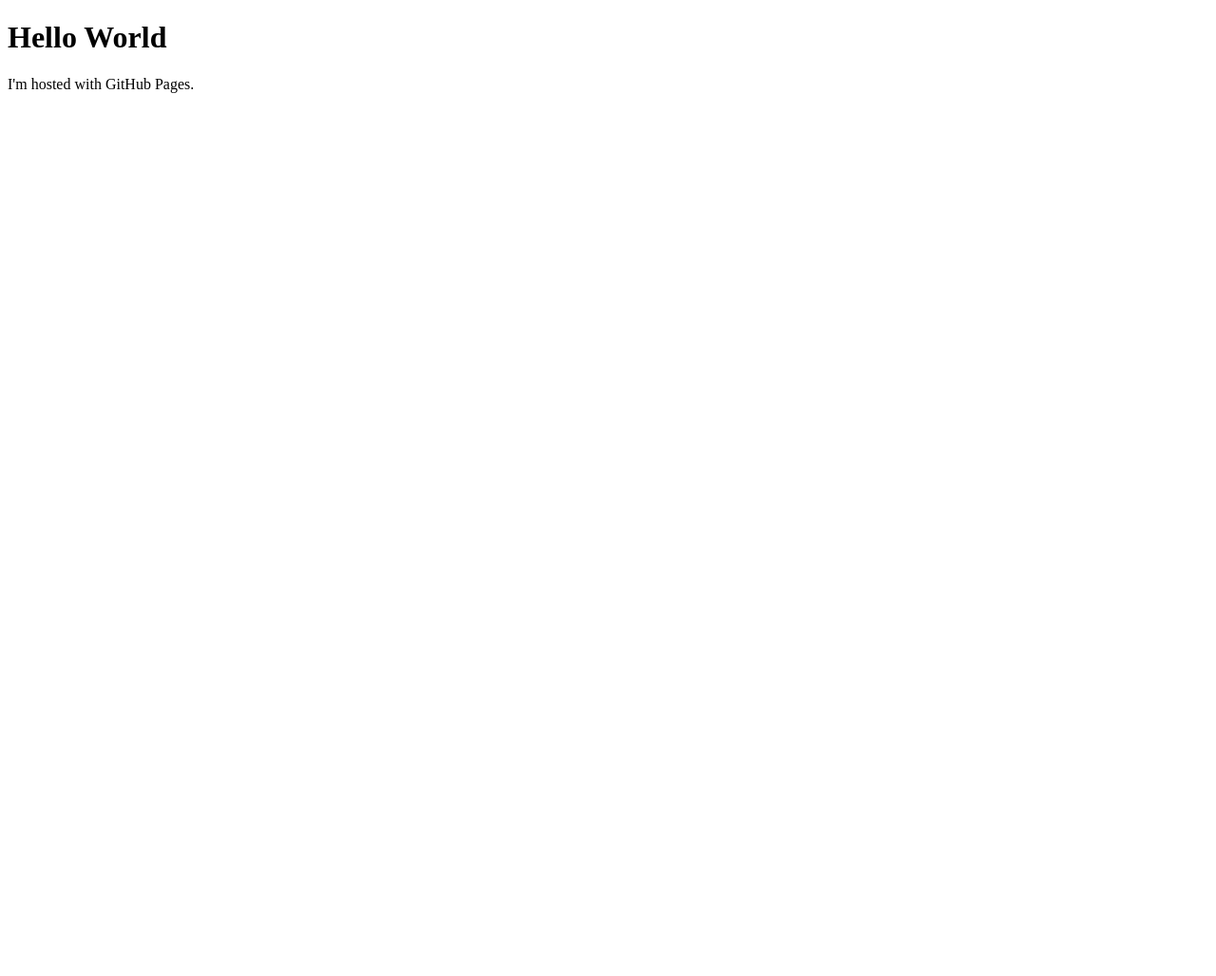
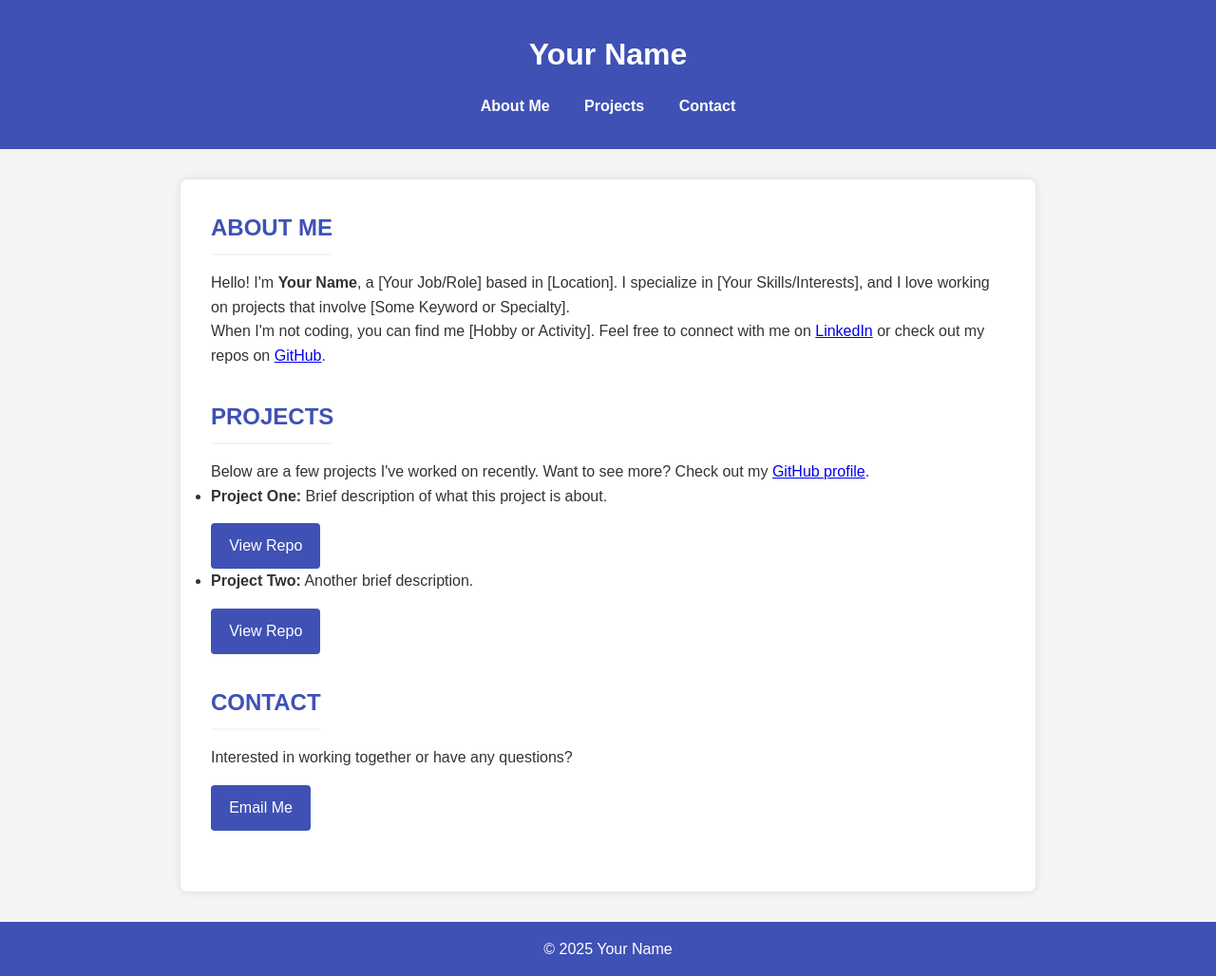
Before and after one commit to yameenzs/yameenzs.github.io, a plain HTML site: page index.html in a window 1280 px wide. Shown: the whole page at 95% size. Before the commit the page ends 800 px from the top, so only its background shows below. Drawn offline with Linux system fonts and the light colour scheme.

Commit message:
New index.html page

```diff
--- a/index.html
+++ b/index.html
@@ -1,7 +1,161 @@
 <!DOCTYPE html>
-<html>
+<html lang="en">
+<head>
+  <meta charset="UTF-8" />
+  <title>My Portfolio</title>
+  <meta name="viewport" content="width=device-width, initial-scale=1" />
+  <style>
+    /* Basic Reset */
+    * {
+      margin: 0;
+      padding: 0;
+      box-sizing: border-box;
+    }
+    body {
+      font-family: Arial, sans-serif;
+      color: #333;
+      line-height: 1.6;
+      background: #f4f4f4;
+    }
+    header {
+      background: #3f51b5;
+      color: #fff;
+      padding: 2rem 1rem;
+      text-align: center;
+    }
+    header h1 {
+      margin-bottom: 0.5rem;
+    }
+    nav {
+      margin-top: 1rem;
+    }
+    nav a {
+      color: #fff;
+      text-decoration: none;
+      margin: 0 1rem;
+      font-weight: bold;
+    }
+    nav a:hover {
+      text-decoration: underline;
+    }
+    main {
+      max-width: 900px;
+      margin: 2rem auto;
+      background: #fff;
+      padding: 2rem;
+      border-radius: 8px;
+      box-shadow: 0 0 10px rgba(0,0,0,0.1);
+    }
+    section {
+      margin-bottom: 2rem;
+    }
+    section h2 {
+      margin-bottom: 1rem;
+      color: #3f51b5;
+      text-transform: uppercase;
+      border-bottom: 2px solid #f4f4f4;
+      display: inline-block;
+      padding-bottom: 0.5rem;
+    }
+    footer {
+      text-align: center;
+      padding: 1rem;
+      background: #3f51b5;
+      color: #fff;
+    }
+    a.button {
+      display: inline-block;
+      margin-top: 1rem;
+      padding: 0.7rem 1.2rem;
+      background: #3f51b5;
+      color: #fff;
+      text-decoration: none;
+      border-radius: 4px;
+      transition: background 0.3s ease;
+    }
+    a.button:hover {
+      background: #303f9f;
+    }
+    /* Responsive Layout */
+    @media (max-width: 600px) {
+      nav a {
+        display: block;
+        margin: 0.5rem 0;
+      }
+      main {
+        margin: 1rem;
+        padding: 1rem;
+      }
+    }
+  </style>
+</head>
 <body>
-<h1>Hello World</h1>
-<p>I'm hosted with GitHub Pages.</p>
+  <header>
+    <h1>Your Name</h1>
+    <nav>
+      <a href="#about">About Me</a>
+      <a href="#projects">Projects</a>
+      <a href="#contact">Contact</a>
+    </nav>
+  </header>
+
+  <main>
+    <section id="about">
+      <h2>About Me</h2>
+      <p>
+        Hello! I'm <strong>Your Name</strong>, a [Your Job/Role] based in [Location].
+        I specialize in [Your Skills/Interests], and I love working on projects that
+        involve [Some Keyword or Specialty].
+      </p>
+      <p>
+        When I'm not coding, you can find me [Hobby or Activity].
+        Feel free to connect with me on
+        <a href="https://www.linkedin.com" target="_blank" rel="noopener">LinkedIn</a>
+        or check out my repos on
+        <a href="https://github.com" target="_blank" rel="noopener">GitHub</a>.
+      </p>
+    </section>
+
+    <section id="projects">
+      <h2>Projects</h2>
+      <p>
+        Below are a few projects I've worked on recently. Want to see more?
+        Check out my <a href="https://github.com/username" target="_blank" rel="noopener">GitHub profile</a>.
+      </p>
+      <ul>
+        <li>
+          <strong>Project One:</strong> Brief description of what this project is about.
+          <br/>
+          <a class="button" href="https://github.com/username/project-one" target="_blank" rel="noopener">View Repo</a>
+        </li>
+        <li>
+          <strong>Project Two:</strong> Another brief description.
+          <br/>
+          <a class="button" href="https://github.com/username/project-two" target="_blank" rel="noopener">View Repo</a>
+        </li>
+      </ul>
+    </section>
+
+    <section id="contact">
+      <h2>Contact</h2>
+      <p>
+        Interested in working together or have any questions?
+      </p>
+      <p>
+        <a class="button" href="mailto:your.email@example.com">Email Me</a>
+      </p>
+    </section>
+  </main>
+
+  <footer>
+    <p>
+      &copy; <span id="year"></span> Your Name
+    </p>
+  </footer>
+
+  <script>
+    // Set current year in the footer
+    document.getElementById('year').textContent = new Date().getFullYear();
+  </script>
 </body>
 </html>
```
Also changed, not shown: style.css (added), 1 other file.
